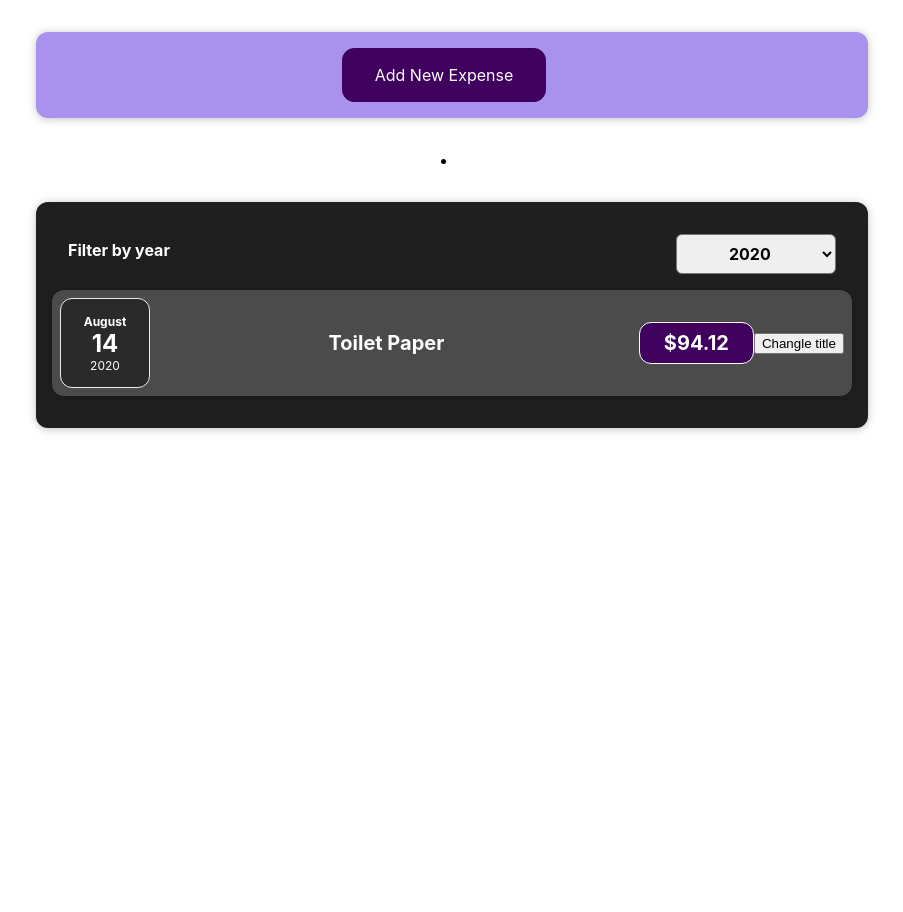
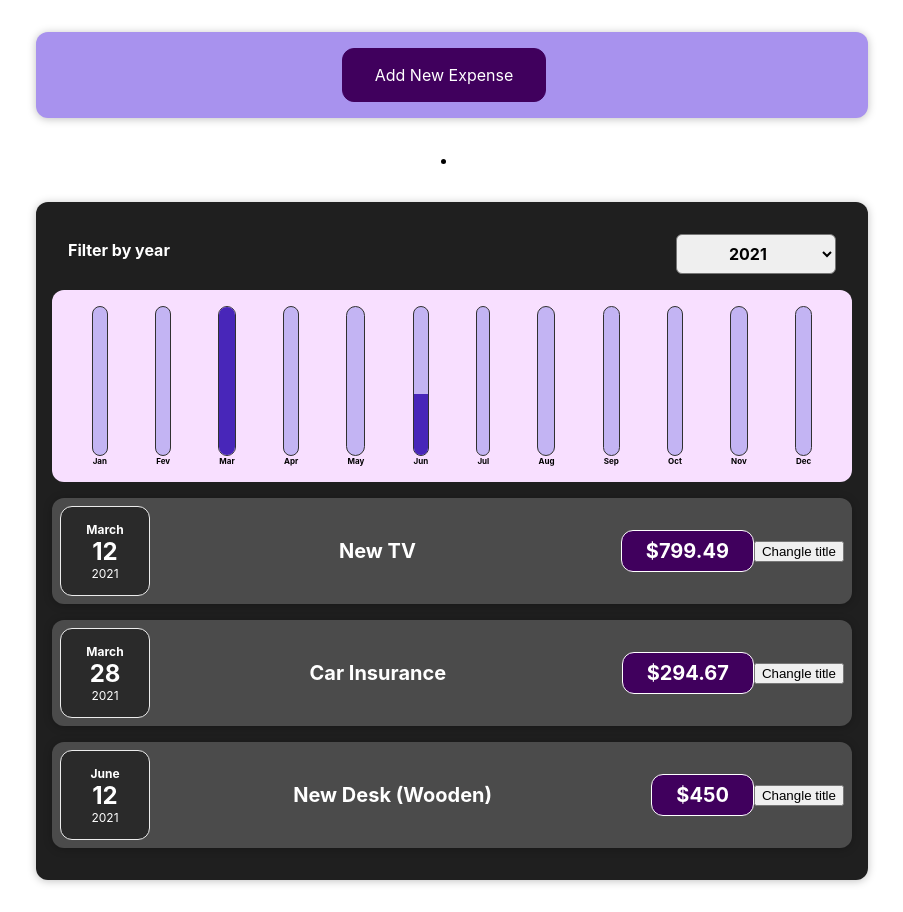
Before and after one commit to aschneiderGit/react-complete-guide, a React (Create React App) app: page / in a window 1280 px wide. Shown: the whole page, without its empty margins (188-1091 px from the left). Before the commit the page ends 800 px from the top, so only its background shows below. Built offline with nearby package versions, Linux system fonts and the light colour scheme.

Commit message:
Add Chart

```diff
--- /dev/null
+++ b/src/components/Chart/Chart.css
@@ -0,0 +1,9 @@
+.chart {
+	padding: 1rem;
+	border-radius: 12px;
+	background-color: #f8dfff;
+	text-align: center;
+	display: flex;
+	justify-content: space-around;
+	height: 10rem;
+}
--- /dev/null
+++ b/src/components/Chart/Chart.js
@@ -0,0 +1,21 @@
+import './Chart.css';
+import ChartBar from './ChartBar';
+
+function Chart(props) {
+	const dataChartValue = props.dataCharts.map((dataChart) => dataChart.value);
+	const totalMax = Math.max(...dataChartValue);
+
+	return (
+		<div className="chart">
+			{props.dataCharts.map((dataChart) => (
+				<ChartBar
+					key={dataChart.label}
+					value={dataChart.value}
+					maxValue={totalMax}
+					label={dataChart.label}
+				/>
+			))}
+		</div>
+	);
+}
+export default Chart;
--- /dev/null
+++ b/src/components/Chart/ChartBar.css
@@ -0,0 +1,30 @@
+.chart-bar {
+	height: 100%;
+	display: flex;
+	flex-direction: column;
+	align-items: center;
+}
+
+.chart-bar__inner {
+	height: 100%;
+	width: 100%;
+	border: 1px solid #313131;
+	border-radius: 12px;
+	background-color: #c3b4f3;
+	overflow: hidden;
+	display: flex;
+	flex-direction: column;
+	justify-content: flex-end;
+}
+
+.chart-bar__fill {
+	background-color: #4826b9;
+	width: 100%;
+	transition: all 0.3s ease-out;
+}
+
+.chart-bar__label {
+	font-weight: bold;
+	font-size: 0.5rem;
+	text-align: center;
+}
--- /dev/null
+++ b/src/components/Chart/ChartBar.js
@@ -0,0 +1,18 @@
+import './ChartBar.css';
+
+function ChartBar(props) {
+	let barFillHeight = '0%';
+	if (props.maxValue > 0) {
+		barFillHeight = Math.round((props.value / props.maxValue) * 100) + '%';
+		console.log(barFillHeight);
+	}
+	return (
+		<div className="chart-bar">
+			<div className="chart-bar__inner">
+				<div className="chart-bar__fill" style={{height: barFillHeight}}></div>
+			</div>
+			<div className="chart-bar__label">{props.label}</div>
+		</div>
+	);
+}
+export default ChartBar;
--- /dev/null
+++ b/src/components/Expenses/ExpenseChart.js
@@ -0,0 +1,29 @@
+import Chart from '../Chart/Chart';
+
+function ExpenseChart(props) {
+	const chartData = [
+		{label: 'Jan', value: 0},
+		{label: 'Fev', value: 0},
+		{label: 'Mar', value: 0},
+		{label: 'Apr', value: 0},
+		{label: 'May', value: 0},
+		{label: 'Jun', value: 0},
+		{label: 'Jul', value: 0},
+		{label: 'Aug', value: 0},
+		{label: 'Sep', value: 0},
+		{label: 'Oct', value: 0},
+		{label: 'Nov', value: 0},
+		{label: 'Dec', value: 0},
+	];
+
+	for (const expense of props.expenses) {
+		const expenseMonth = expense.date.getMonth();
+		chartData[expenseMonth].value += expense.amount;
+	}
+
+	console.log(chartData);
+
+	return <Chart dataCharts={chartData} />;
+}
+
+export default ExpenseChart;
--- a/src/components/Expenses/Expenses.js
+++ b/src/components/Expenses/Expenses.js
@@ -3,9 +3,10 @@
 import ExpensesFilter from './ExpensesFilter';
 import {useState} from 'react';
 import ExpenseList from './ExpensesList';
+import ExpenseChart from './ExpenseChart';
 
 function Expenses(props) {
-	const [filterYear, setFilterYear] = useState('2020');
+	const [filterYear, setFilterYear] = useState('2021');
 	const filterExpenses = props.expenses.filter((expense) => {
 		return expense.date.getFullYear().toString() === filterYear;
 	});
@@ -20,6 +21,7 @@
 					selected={filterYear}
 					onSubmitFilterYear={submitFilterYearHandler}
 				/>
+				<ExpenseChart expenses={filterExpenses} />
 				<ExpenseList filterExpenses={filterExpenses} />
 			</Card>
 		</li>
```
